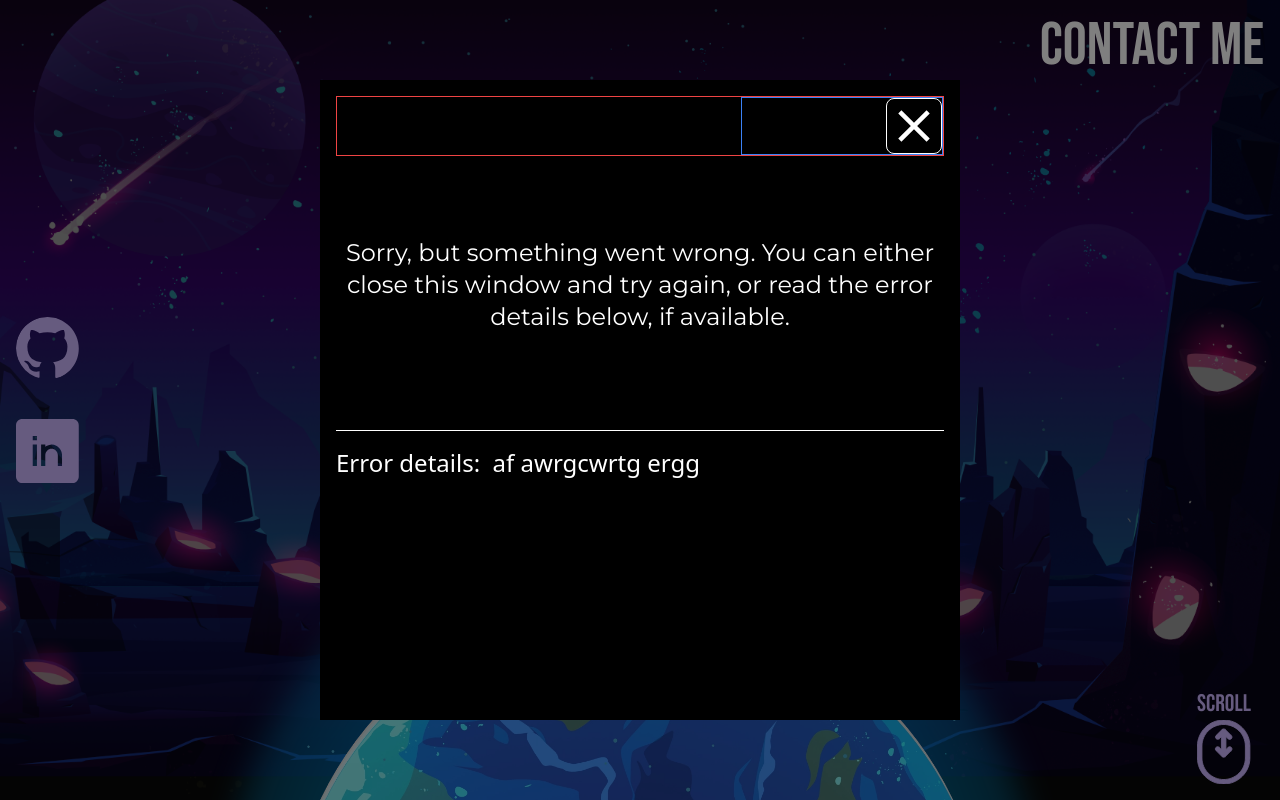
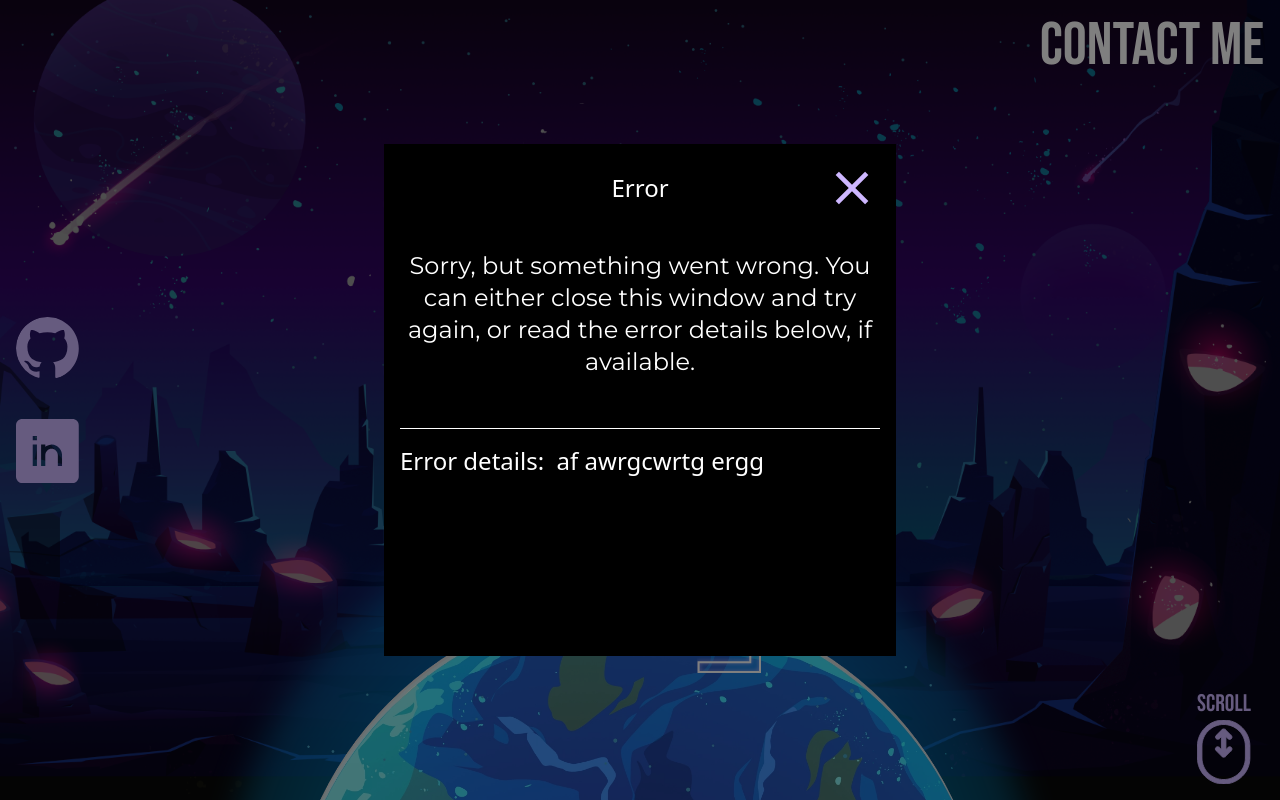
Before and after one commit to O-K-G/consolelog.me, a Next.js app: page / in a window 1280 px wide. Shown: the top 800 px of the page. Built offline with nearby package versions, Linux system fonts and the light colour scheme; a web font is replaced by a local one.

Commit message:
refactor: minor refactor

```diff
--- a/src/components/shared/ErrorDialogMessage.tsx
+++ b/src/components/shared/ErrorDialogMessage.tsx
@@ -2,28 +2,17 @@ import { useText } from '@hooks/useText';
 import errorDialog from '@i18nEn/errorDialog.json';
 import { useContext } from 'react';
 import { AppContext as appContext } from '@components/shared/AppContext';
-import IconButton from '@components/shared/IconButton';
-import CloseIcon from '@components/icons/CloseIcon';
+import DialogTitle from '@components/shared/dialog/DialogTitle';
 
 const DATA_TEST_ID = 'error-details-test';
 
 export default function ErrorDialogMeesage({ details }: { details: string }) {
   const { onCloseModal } = useContext(appContext);
   const t = useText();
-  const ARIA_LABEL = 'Close';
 
   return (
-    <div className='w-full h-1/2 cursor-default sm:w-[50svw] sm:h-[50svw] bg-black text-white p-4 break-words text-base md:text-xl lg:text-2xl flex items-center justify-start flex-col overflow-hidden'>
-      <div className='w-full border border-red-500 flex items-center justify-end'>
-        <div className='w-1/3 flex items-center justify-end border border-blue-500'>
-          <IconButton
-            aria-label={ARIA_LABEL}
-            onClick={onCloseModal}
-            className='h-14 fill-white border border-white rounded-lg'
-            icon={<CloseIcon className='h-full' />}
-          />
-        </div>
-      </div>
+    <div className='w-full h-1/2 cursor-default sm:w-[50svw] sm:h-[50svw] md:w-[40dvw] md:h-[40dvw] bg-black text-white p-4 break-words text-base md:text-xl lg:text-2xl flex items-center justify-start flex-col overflow-hidden'>
+      <DialogTitle label={t('error', errorDialog)} onClick={onCloseModal} />
       <p
         role='alert'
         className='font-montserrat pb-4 w-full h-1/2 flex items-start lg:items-center justify-start text-center overflow-auto'
--- /dev/null
+++ b/src/components/shared/dialog/DialogTitle.tsx
@@ -0,0 +1,31 @@
+import IconButton from '@components/shared/IconButton';
+import CloseIcon from '@components/icons/CloseIcon';
+import { type MouseEventHandler } from 'react';
+import { useText } from '@hooks/useText';
+import dialogComponentText from '@i18nEn/dialogComponentText.json';
+
+export default function DialogTitle({
+  label,
+  onClick,
+}: {
+  label: string;
+  onClick: MouseEventHandler<HTMLButtonElement>;
+}) {
+  const t = useText();
+
+  return (
+    <div className='w-full flex items-center justify-end'>
+      <h2 className='min-w-[33.333333%] h-full center-elements'>{label}</h2>
+      <div className='w-1/3 flex items-center justify-end'>
+        <IconButton
+          aria-label={t('close', dialogComponentText)}
+          onClick={onClick}
+          className='h-14 rounded-lg'
+          icon={
+            <CloseIcon className='h-full fill-white group-hover:fill-title-purple group-active:fill-[#75629f] group-focus:fill-title-purple stroke-white group-hover:stroke-title-purple group-active:stroke-[#75629f] group-focus:stroke-title-purple' />
+          }
+        />
+      </div>
+    </div>
+  );
+}
```
